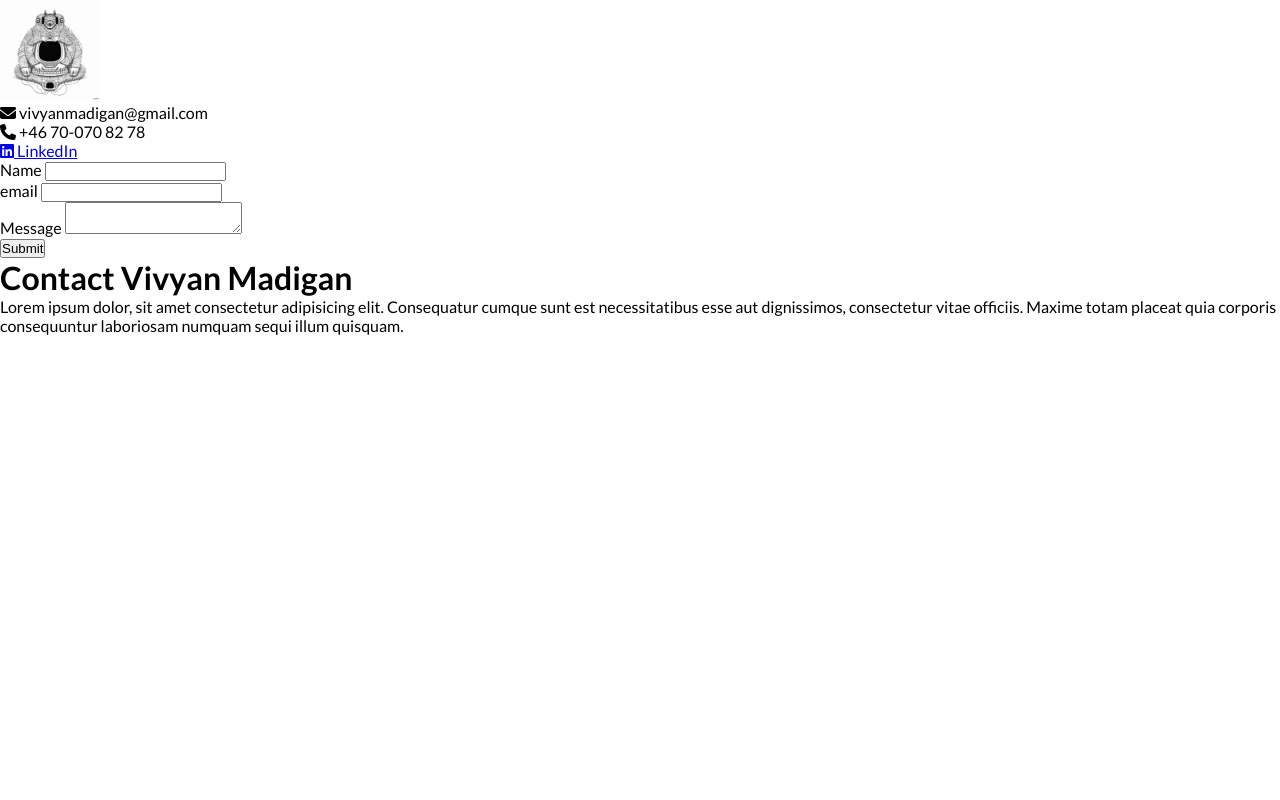
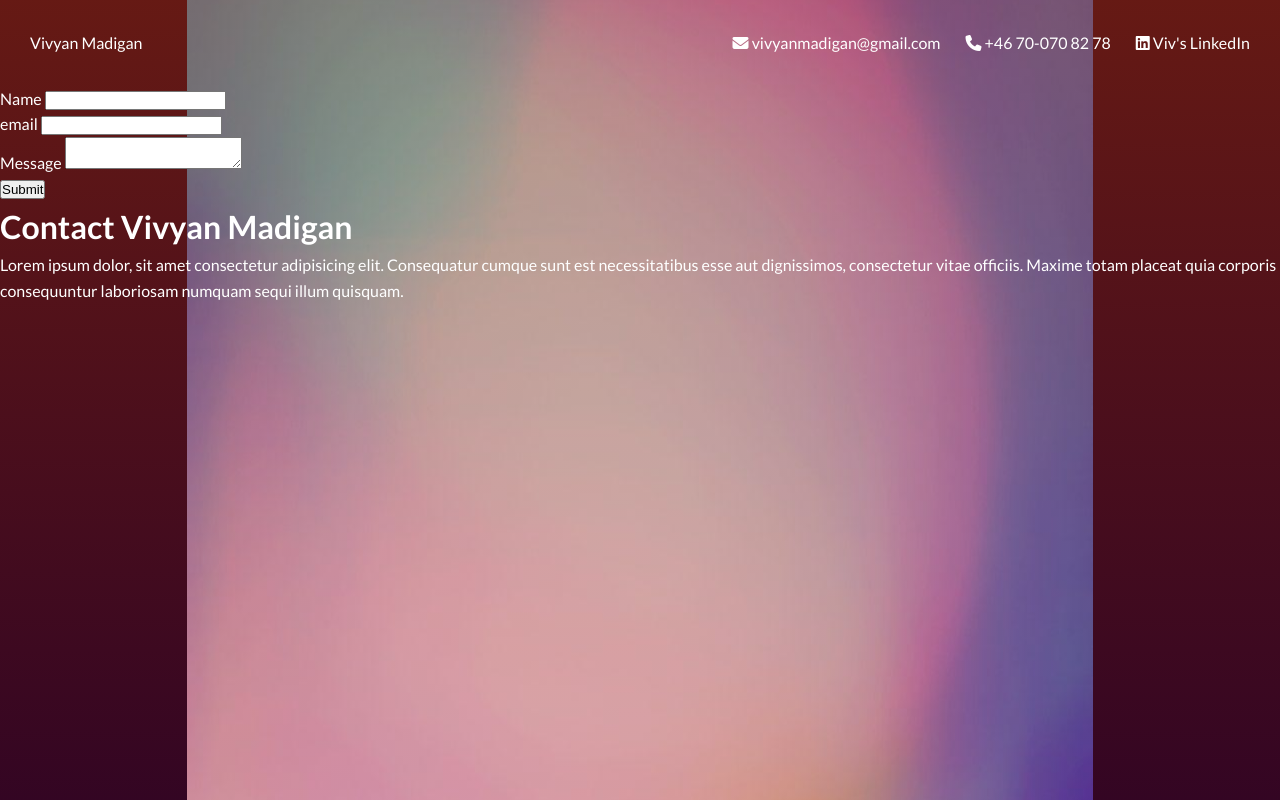
Before and after one commit to vivmadigan/PortFolio_Project, a plain HTML site: page contactMe.html in a window 1280 px wide. Drawn offline with Linux system fonts and the light colour scheme.

Commit message:
getting the main form style ready and getting the header looking nice with a flex box.

```diff
--- a/contactMe.html
+++ b/contactMe.html
@@ -13,11 +13,10 @@
     <title>Viv Madigan | Contact Me</title>
 </head>
 <body>
+    <!-- Note to self, when creating a wrapper make sure it contains everything -->
     <div class="wrapper">
-        <header>
-            <a href="contactMe.html">
-                <img class="logo" src="AI Overlord_gif.gif" alt="The AI Overlord">
-            </a>
+        <header class="header" >
+            <a class="header-left" href="contactMe.html">Vivyan Madigan</a>
             <div class="header-right">
                 <div>
                     <i class="fas fa-envelope"></i> vivyanmadigan@gmail.com
@@ -27,11 +26,10 @@
                 </div>
                 <div>
                     <a href="https://www.linkedin.com/in/viv-madigan-543b3a205/">
-                    <i class="fab fa-linkedin"></i> LinkedIn</a>
+                    <i class="fab fa-linkedin"></i> Viv's LinkedIn</a>
                 </div>
             </div>
         </header>
-    </div>
         <main class="main-content">
             <form>
                 <div class="form-group">
@@ -55,6 +53,7 @@
                 <p>Lorem ipsum dolor, sit amet consectetur adipisicing elit. Consequatur cumque sunt est necessitatibus esse aut dignissimos, consectetur vitae officiis. Maxime totam placeat quia corporis consequuntur laboriosam numquam sequi illum quisquam.</p>
             </div>
         </main>
+    </div>
 
 </body>
 </html>
--- a/contactMeStyle.css
+++ b/contactMeStyle.css
@@ -1,3 +1,5 @@
+/* Main Area Styles */
+
 *{
     padding: 0;
     margin: 0;
@@ -6,8 +8,43 @@
 
 body {
     font-family: "Lato", "Helvetica Neue", Helvetica, Arial, sans-serif;
+    background: black;
+    color: white;
+    line-height: 1.6;
 }
 
-.logo {
-    width: 100px;
+
+.wrapper {
+    height: 100vh;
+    background: linear-gradient(
+        to bottom,
+        rgba(255,64,50, 0.4),
+        rgba(171, 17, 116 ,0.3)
+    ),
+    url(cool-subtle.jpg) no-repeat center center;
 }
+
+/* Header */
+
+.header{
+    display: flex;
+    justify-content: space-between;
+    align-items: center;
+    padding: 30px;
+
+
+}
+
+.header .header-right{
+    display: flex;
+    align-items: center;
+    gap: 25px;
+}
+
+.header a{
+    color: white;
+    text-decoration: none;
+}
+.header a:hover {
+    color: purple;
+}
```
Also changed, not shown: cool-subtle.jpg (added). Lines whose indentation alone changed are shown as unchanged.
